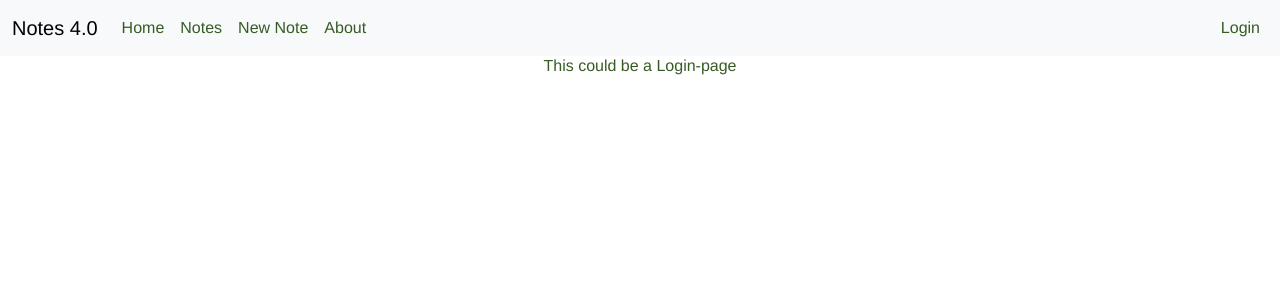
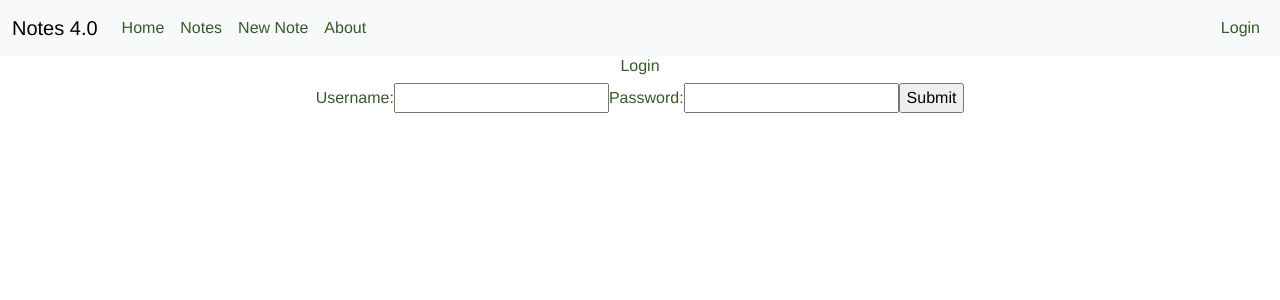
Before and after one commit to KroeningJ/webtech-frontend, a Vue app: page /login in a window 1280 px wide. Shown: the top 300 px of the page. Built offline with nearby package versions, Linux system fonts and the light colour scheme.

Commit message:
Add Login view

```diff
--- a/src/views/Login.vue
+++ b/src/views/Login.vue
@@ -1,12 +1,45 @@
 <template>
   <div>
-    <h6>This could be a Login-page</h6>
+    <h6>Login</h6>
+    <form @submit.prevent="submitForm">
+      <label for="username">Username:</label>
+      <input type="text" id="username" v-model="username">
+      <label for="password">Password:</label>
+      <input type="password" id="password" v-model="password">
+      <input type="submit" value="Submit">
+    </form>
   </div>
 </template>
 
 <script>
+import axios from 'axios'
+
 export default {
-  name: 'Login'
+  name: 'Login',
+  data () {
+    return {
+      username: '',
+      password: ''
+    }
+  },
+  methods: {
+    submitForm () {
+      console.log('Submitting form') // log when the form is submitted
+      axios.post(`${process.env.VUE_APP_BACKEND_BASE_URL}/api/v1/login`, {
+        username: this.username,
+        password: this.password
+      })
+        .then(response => {
+          // handle successful login
+          this.$router.push({ name: 'Home' }) // navigate to Home view
+        })
+        .catch(error => {
+          // handle error
+          console.log(error)
+          this.errorMessage = 'Login failed. Please check your username and password.'
+        })
+    }
+  }
 }
 </script>
 
```
